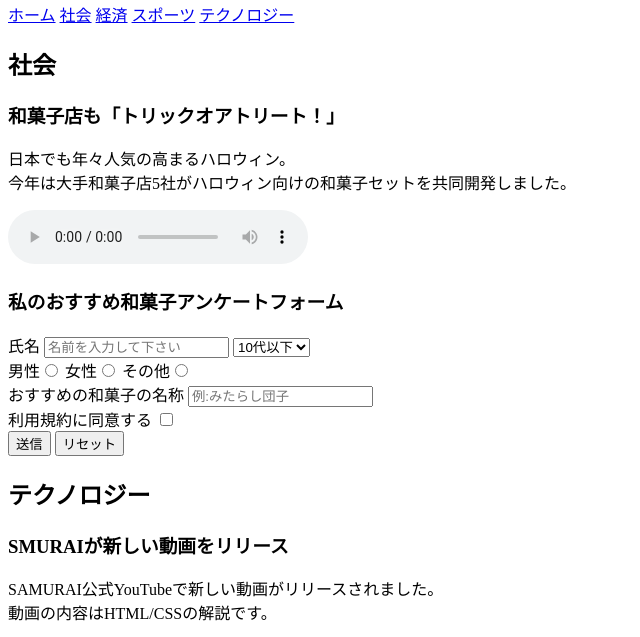
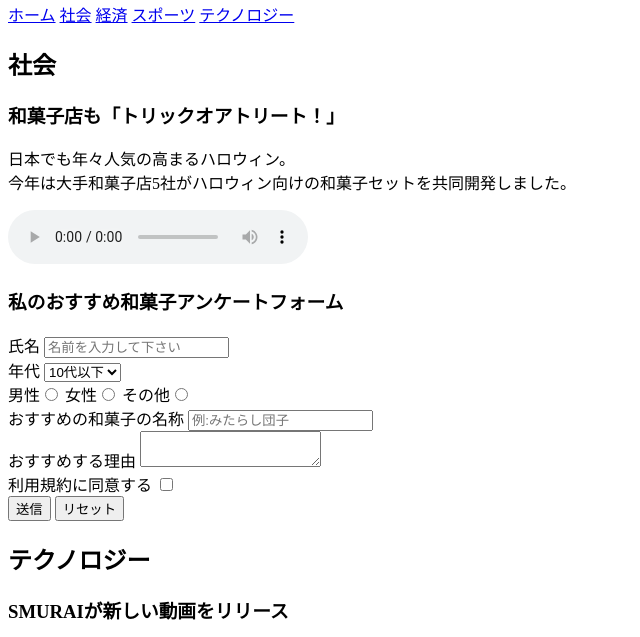
Before and after one commit to yumichocolate/htmi-css-basic-kadai, a plain HTML site: page kadai_008/kadai_008.html in a window 1280 px wide. Shown: the part 119-756 px from the top of the page, without its empty margins (0-640 px from the left). Drawn offline with Linux system fonts and the light colour scheme.

Commit message:
kadai_008をアップロード

```diff
--- a/kadai_008/kadai_008.html
+++ b/kadai_008/kadai_008.html
@@ -24,12 +24,11 @@
                 <p>日本でも年々人気の高まるハロウィン。<br>
                     今年は大手和菓子店5社がハロウィン向けの和菓子セットを共同開発しました。</p>
                     <audio src="ichi.mp3" controls></audio>
-            </section>
-            <section>
                 <h3>私のおすすめ和菓子アンケートフォーム</h3>
                 <form>
                     <label>氏名</label>
-                    <input type="text" placeholder="名前を入力して下さい">
+                    <input type="text" placeholder="名前を入力して下さい"><br>
+                    <label>年代</label>
                     <select>
                         <option>10代以下</option>
                         <option>20代</option>
@@ -43,6 +42,9 @@
                     <br>
                     <label>おすすめの和菓子の名称</label>
                     <input type="text" placeholder="例:みたらし団子">
+                    <br>
+                    <label>おすすめする理由</label>
+                    <textarea></textarea>
                     <br>
                     <label>利用規約に同意する</label>
                     <input type="checkbox">
```
